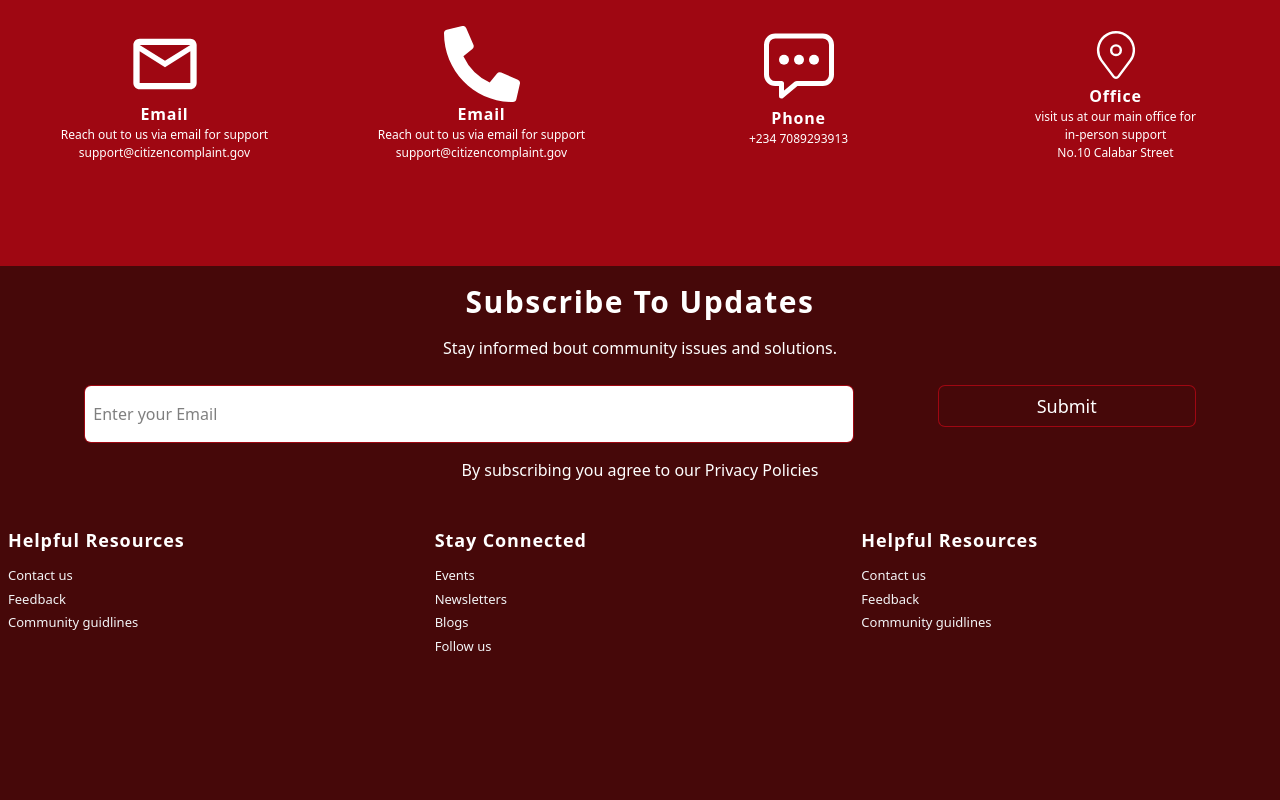
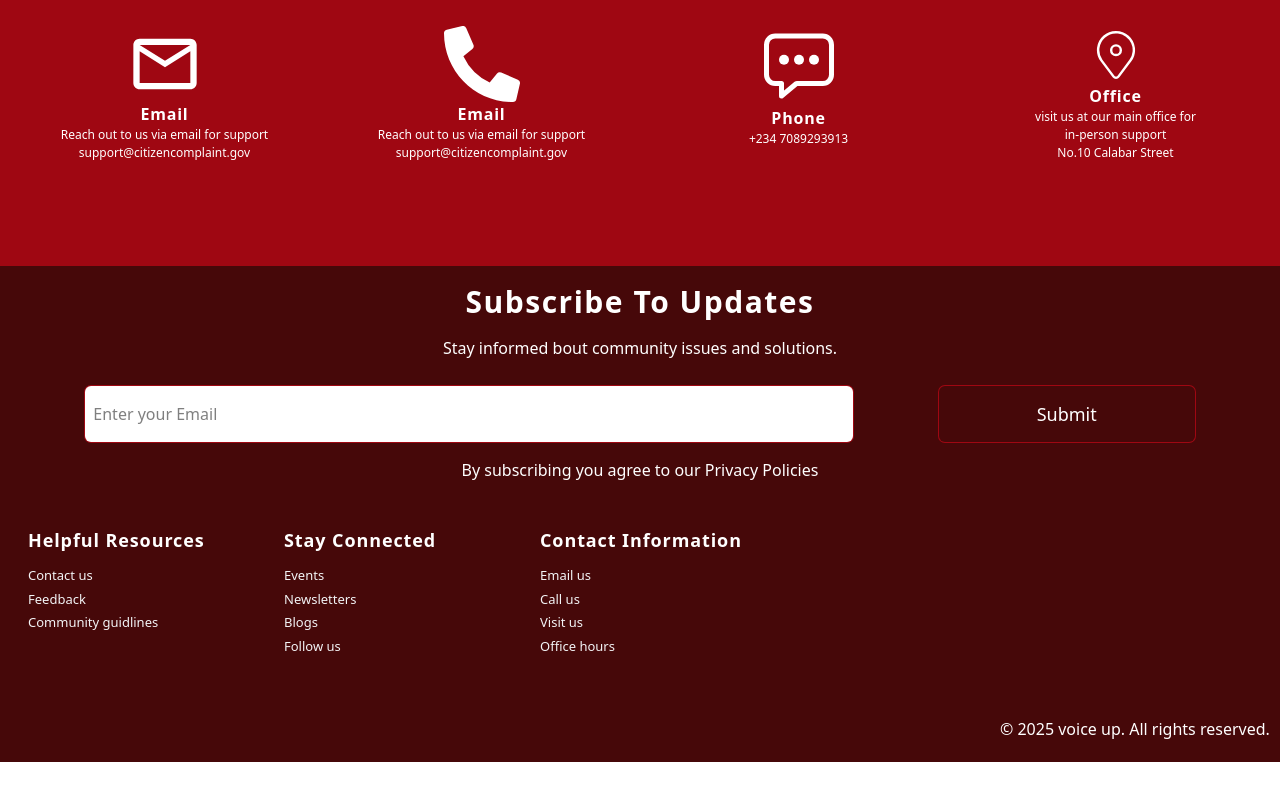
Before and after one commit to theejay25/Abia-state-hackathon, a React (Vite) app: page / in a window 1280 px wide. Shown: the part 5826-6626 px from the top of the page. After the commit the page ends 6588 px from the top, so only its background shows below. Built offline with nearby package versions, Linux system fonts and the light colour scheme.

Commit message:
some finalizations

```diff
--- a/src/components/Footer.tsx
+++ b/src/components/Footer.tsx
@@ -5,13 +5,13 @@ const Footer = () => {
     <>
         <div className="footer-div">
             <div className="w-full  h-[28vh] flex flex-col items-center lg:inline-flex">
-                <div className="h-full w-[100%] gap-4  flex flex-col justify-center items-center">
+                <div className="h-full w-full gap-4  flex flex-col justify-center items-center">
                     <p className="title-text text-white text-3xl font-semibold">subscribe to updates</p>
                     <p className="text-white ">Stay informed bout community issues and solutions.</p>
                 </div>
-                <div className="h-full w-[100%] gap-4 flex flex-col justify-center items-center">
+                <div className="h-full w-full gap-4 flex flex-col justify-center items-center">
                     <form action="" className="inline-flex w-full justify-evenly">
-                        <input type="text" name="" id="" placeholder="Enter your Email" className="input" />
+                        <input type="text" name="" id="" placeholder="Enter your Email" className="input lg:w-[30vh]" />
                         <Button className="footer-submit-button">
                             submit
                         </Button>
@@ -20,8 +20,8 @@ const Footer = () => {
                 </div>
             </div>
 
-            <div className=" w-full h-[30vh] inline-flex">
-                <div className=" h-full w-[45vw] py-9 px-2">
+            <div className=" w-[90%] h-[30vh] inline-flex ml-5">
+                <div className=" h-full w-[45vw] py-9 px-2 lg:w-[20vw]">
                     <h1 className="title-text text-white text-lg">Helpful resources</h1>
                     <ul className="text-gray-100 flex flex-col gap-1 mt-3 text-[13px]">
                         <li className="">Contact us</li>
@@ -29,7 +29,7 @@ const Footer = () => {
                         <li className="">Community guidlines</li>
                     </ul>
                 </div>
-                <div className=" h-full w-[45vw] py-9 px-2">
+                <div className=" h-full w-[45vw] py-9 px-2 lg:w-[20vw]">
                     <h1 className="title-text text-white text-lg">Stay connected</h1>
                     <ul className="text-gray-100 flex flex-col gap-1 mt-3 text-[13px]">
                         <li className="">Events</li>
@@ -38,15 +38,18 @@ const Footer = () => {
                         <li className="">Follow us</li>
                     </ul>
                 </div>
-                <div className=" h-full w-[45vw] py-9 px-2">
-                    <h1 className="title-text text-white text-lg">Helpful resources</h1>
+                <div className=" h-full w-[45vw] py-9 px-2 lg:w-[20vw]">
+                    <h1 className="title-text text-white text-lg">Contact information</h1>
                     <ul className="text-gray-100 flex flex-col gap-1 mt-3 text-[13px]">
-                        <li className="">Contact us</li>
-                        <li className="">Feedback</li>
-                        <li className="">Community guidlines</li>
+                        <li className="">Email us</li>
+                        <li className="">Call us</li>
+                        <li className="">Visit us</li>
+                        <li className="">Office hours</li>
                     </ul>
                 </div>
             </div>
+
+            <p className="text-white ml-35 mt-[-10%] lg:ml-250 lg:mt-[-1%]" > &copy; 2025 voice up. All rights reserved.</p>
 
         </div>
     </>
--- a/src/css-components/button.css
+++ b/src/css-components/button.css
@@ -21,7 +21,7 @@
     }
 
     .footer-submit-button {
-        @apply bg-transparent text-white ring-1 ring-red-800 rounded-md capitalize text-lg h-[5vh] w-[20vw] cursor-pointer
+        @apply bg-transparent text-white ring-1 ring-red-800 rounded-md capitalize text-lg h-[5vh] w-[20vw] lg:h-[7vh] cursor-pointer
     }
 /*
     .header-emergency-btn {
--- a/src/css-components/divs.css
+++ b/src/css-components/divs.css
@@ -66,7 +66,7 @@
     }
 
     .footer-div {
-        @apply bg-red-950 w-full h-[70vh]
+        @apply bg-red-950 w-full h-[62vh]
     }
 
 }
```
